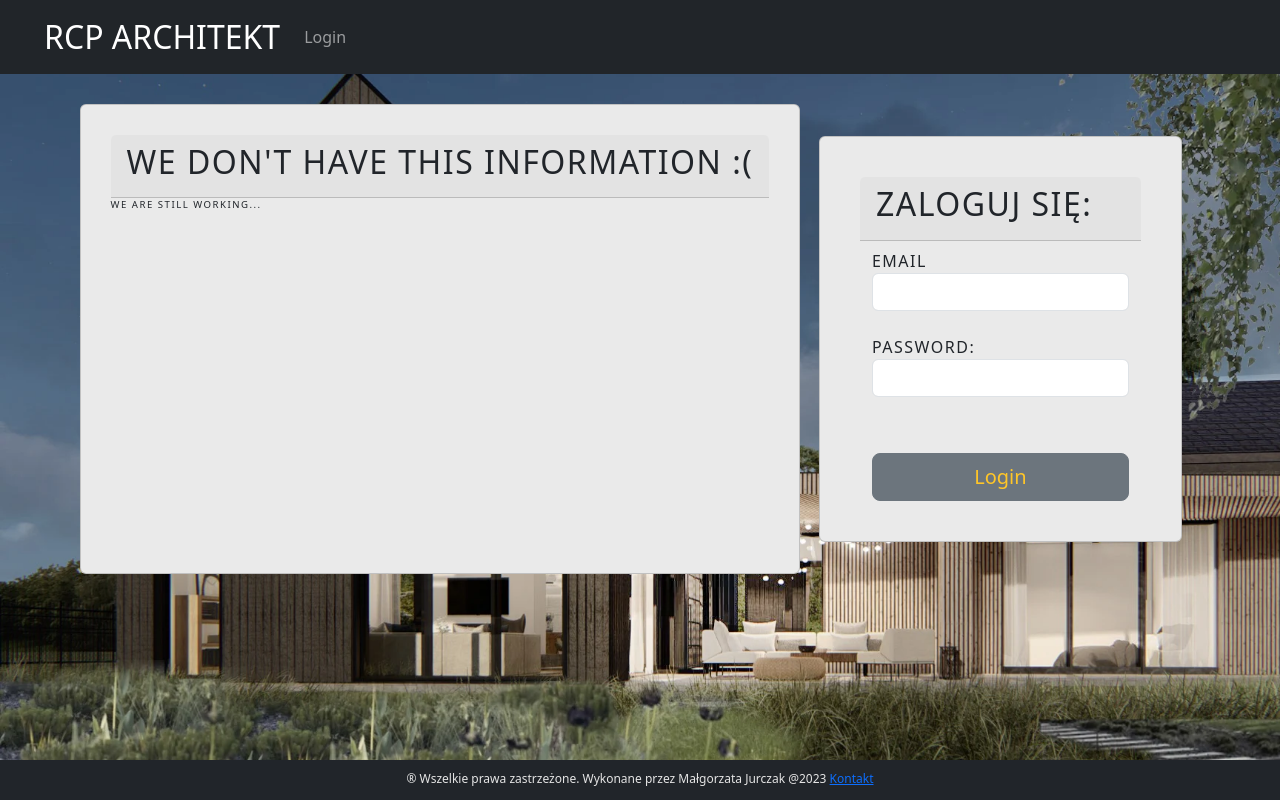
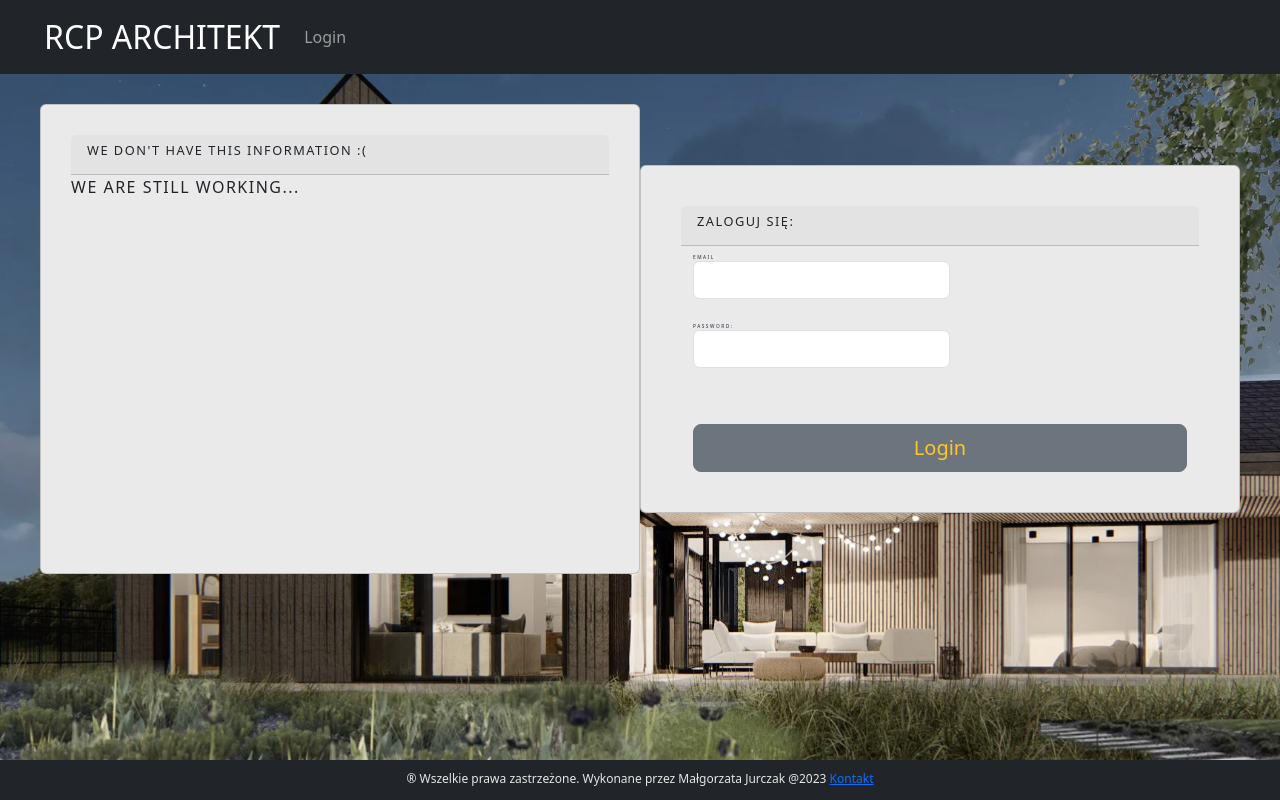
Before and after one commit to MalgorzataJu/CRPArchitekt_frontend, a React (Create React App) app: page /add-hour in a window 1280 px wide. Built offline with nearby package versions, Linux system fonts and the light colour scheme; no server answers.

Commit message:
changed styles css

```diff
--- a/src/App.css
+++ b/src/App.css
@@ -2,7 +2,7 @@
     text-align: center;
 }
 .Content {
-    font-size: 1rem;
+    font-size:0.3rem;
     text-transform: uppercase;
     letter-spacing: 1.5px;
 }
@@ -11,11 +11,16 @@
     margin-left: 2rem !important;
 }
 
+h2 {
+    font-size: .8rem;
+}
+
 .card {
     padding: 30px;
     margin-top: 30px!important;
     background-color: #eaeaea !important;
     color: #21252a;
+    min-width: 600px;
 }
 
 .btn-logout {
@@ -24,7 +29,7 @@
 }
 
 .card p {
-    font-size: .6rem;
+    font-size: 1rem;
 }
 
 .card-login {
@@ -39,7 +44,14 @@
     }
 }
 .table {
-    font-size: 0.7rem;
+    font-size: .8rem;
+}
+th {
+    font-size: .7rem;
+}
+.table thead th {
+    background-color: #060e0e;
+    color:white;
 }
 .table a {
     color: #1a1717;
--- a/src/Hours/AddHours/AddHours.tsx
+++ b/src/Hours/AddHours/AddHours.tsx
@@ -99,7 +99,7 @@ export const AddHours = (props: Props) => {
     return <>
             <div
             className="d-flex justify-content-center align-items-center"
-            style={{ minHeight: "500px", minWidth: "800px", }}
+            style={{ minHeight: "300px", minWidth: "800px", }}
             ><Card>
             <Card.Header><h2>Dodaj Godziny pracy</h2></Card.Header>
             <Card.Body>
```
